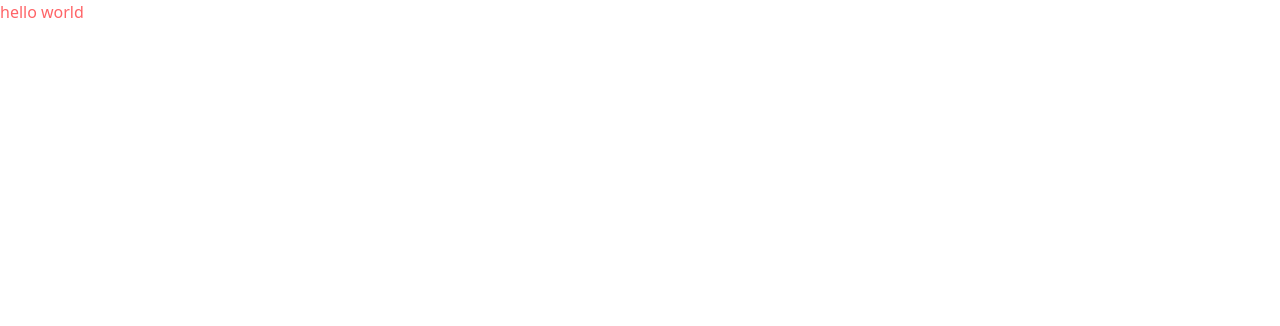
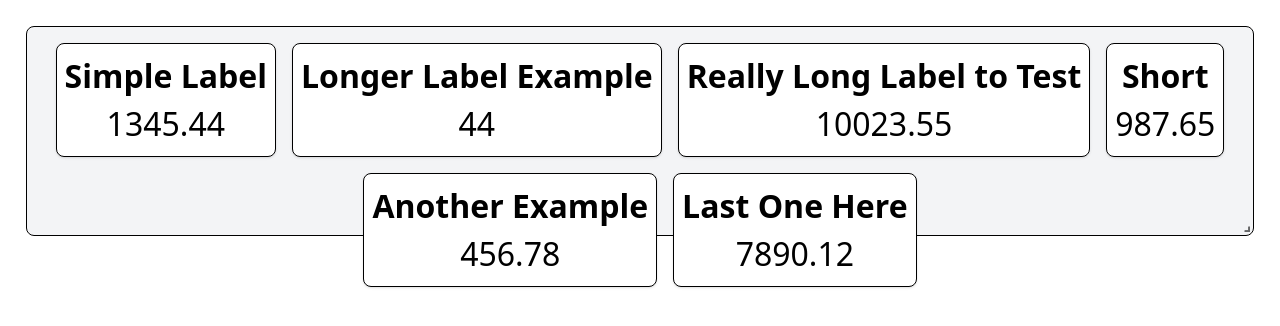
Before and after one commit to Shubh-Dev/flexibale-grid-layout, a React (Vite) app: page / in a window 1280 px wide. Shown: the top 326 px of the page. Built offline with nearby package versions, Linux system fonts and the light colour scheme.

Commit message:
feat: basic grid layout complete

```diff
--- a/package.json
+++ b/package.json
@@ -14,6 +14,7 @@
     "@tailwindcss/vite": "^4.0.14",
     "react": "^19.0.0",
     "react-dom": "^19.0.0",
+    "react-grid-layout": "^1.5.1",
     "tailwindcss": "^4.0.14"
   },
   "devDependencies": {
--- a/src/App.jsx
+++ b/src/App.jsx
@@ -1,7 +1,19 @@
-
 import React from "react";
+import ResizableGrid from "./components/ResizableGrid";
 function App() {
-  return <div className="text-red-400">hello world</div>;
+  const sampleData = [
+    { label: "Simple Label", value: 1345.44 },
+    { label: "Longer Label Example", value: 44 },
+    { label: "Really Long Label to Test", value: 10023.55 },
+    { label: "Short", value: 987.65 },
+    { label: "Another Example", value: 456.78 },
+    { label: "Last One Here", value: 7890.12 },
+  ];
+  return (
+    <div>
+      <ResizableGrid data={sampleData} />
+    </div>
+  );
 }
 
 export default App;
--- /dev/null
+++ b/src/components/ResizableGrid.jsx
@@ -0,0 +1,43 @@
+import React, { useState } from "react";
+import RGL, { WidthProvider } from "react-grid-layout";
+import "react-grid-layout/css/styles.css";
+import "react-resizable/css/styles.css";
+
+const ReactGridLayout = WidthProvider(RGL);
+
+const ResizableGrid = ({ data = [] }) => {
+  const [layout, setLayout] = useState([{ i: "main", x: 0, y: 0, w: 3, h: 2 }]);
+
+  return (
+    <div className="w-full h-full p-4">
+      <ReactGridLayout
+        className="layout"
+        layout={layout}
+        cols={3}
+        rowHeight={100}
+        width={800}
+        onLayoutChange={(newLayout) => setLayout(newLayout)}
+        isResizable
+        isDraggable
+      >
+        <div
+          key="main"
+          className="flex flex-wrap items-center justify-center border bg-gray-100 rounded-lg p-2 text-center w-full h-full"
+          style={{ fontSize: "clamp(12px, 4vw, 32px)" }}
+        >
+          {data.map((item, index) => (
+            <div
+              key={index}
+              className="p-2 m-2 border rounded-lg bg-white shadow"
+            >
+              <div className="font-bold">{item.label}</div>
+              <div>{item.value}</div>
+            </div>
+          ))}
+        </div>
+      </ReactGridLayout>
+    </div>
+  );
+};
+
+export default ResizableGrid;
```
Also changed, not shown: 1 other file (tests, documents, lock files or other folders).
